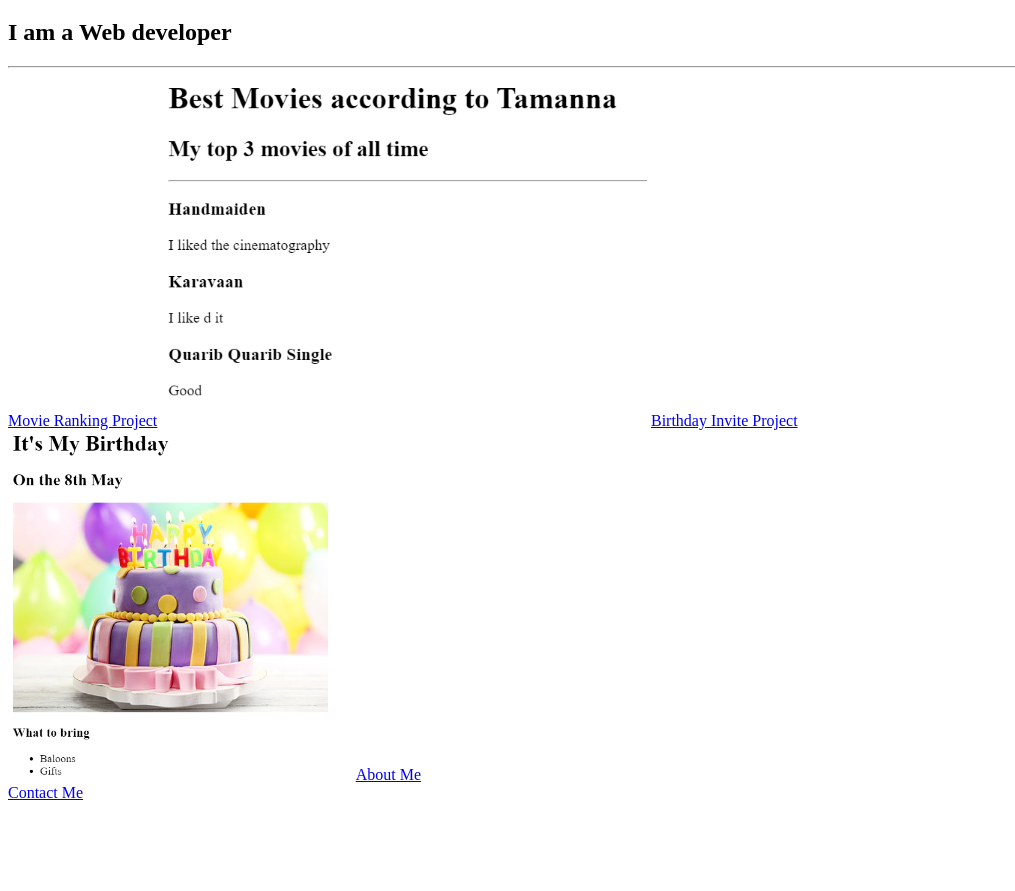
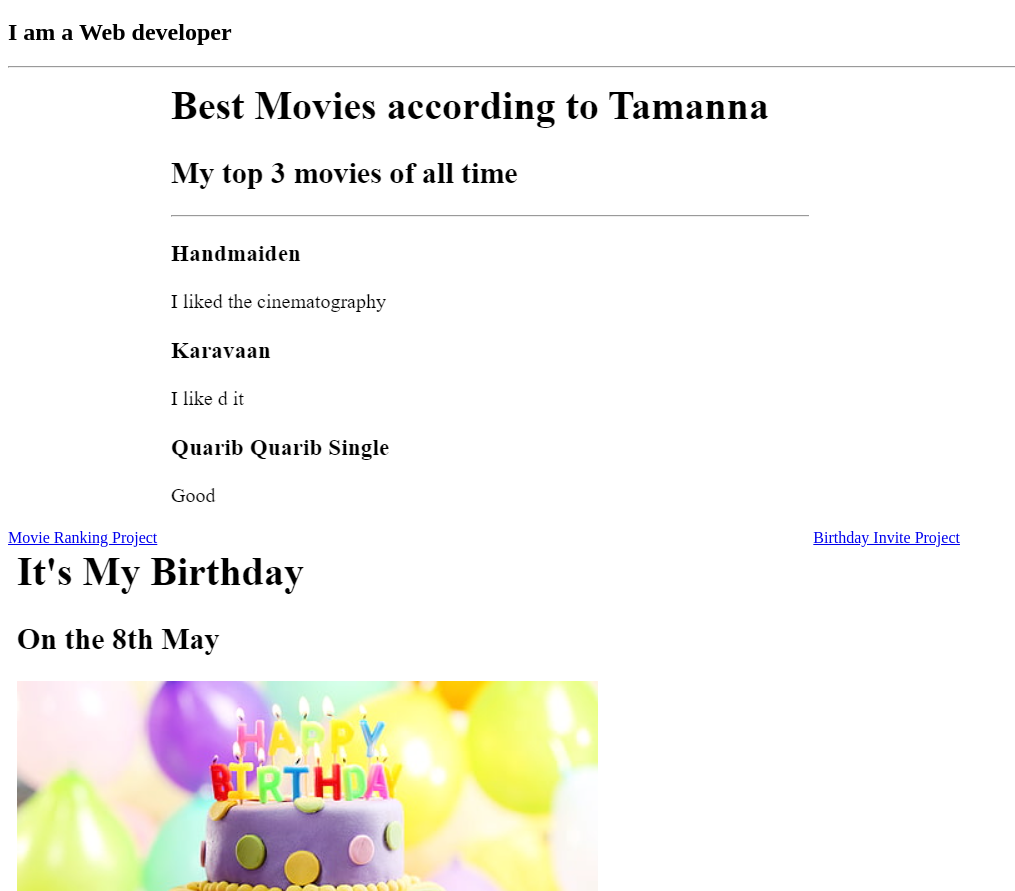
Before and after one commit to Tam-exe/port_html, a plain HTML site: page index.html in a window 1280 px wide. Shown: the part 61-952 px from the top of the page, without its empty margins (0-1015 px from the left). Before the commit the page ends 871 px from the top, so only its background shows below. Drawn offline with Linux system fonts and the light colour scheme.

Commit message:
index.html

```diff
--- a/index.html
+++ b/index.html
@@ -26,9 +26,9 @@ https://developer.mozilla.org/en-US/docs/Web/HTML/Element/img#attr-height -->
     <h2>I am a Web developer</h2>
     <hr>
     <a href="./public/movie-ranking.html">Movie Ranking Project</a>
-    <img src="./assets/images/movie.png" height="350"/>
+    <img src="./assets/images/movie.png"/>
     <a href="./public/birthday-invite.html">Birthday Invite Project</a><br>
-    <img src="./assets/images/birthdayinvite.png" height="350"/>
+    <img src="./assets/images/birthdayinvite.png"/>
     <a href="./public/about.html">About Me</a><br>
     <a href="./public/contact.html">Contact Me</a><br>
 
```
